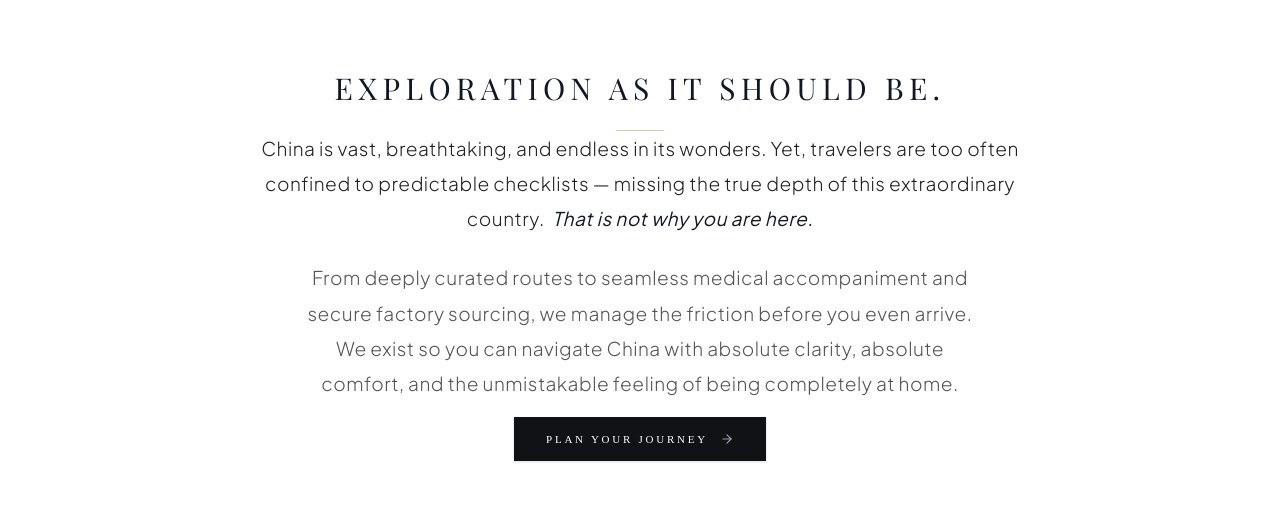
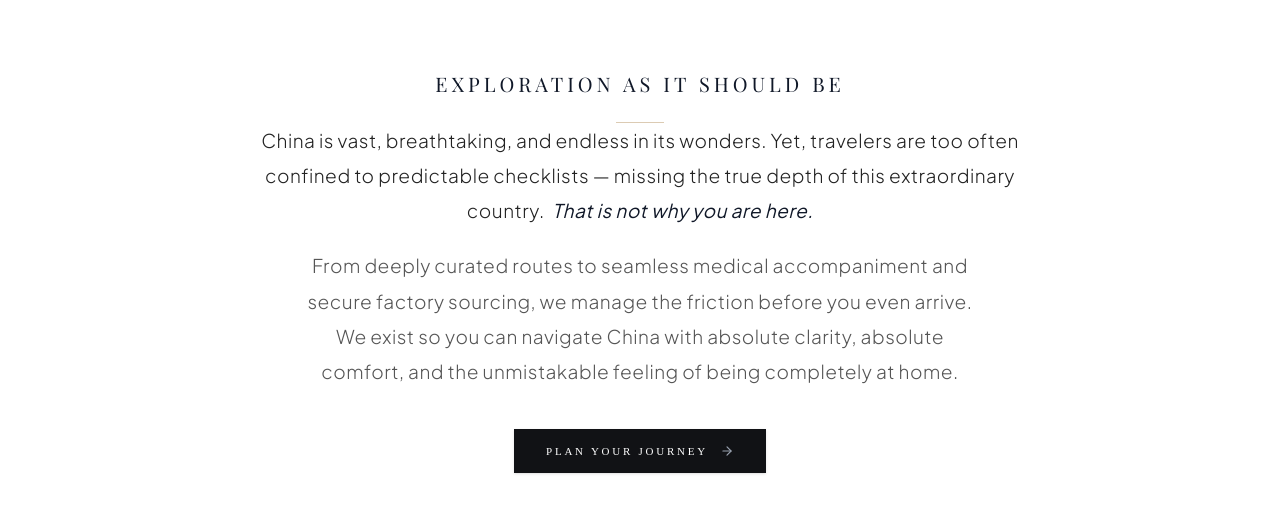
Before and after one commit to FreakTelevision/lokalchina, a Next.js app: page /de in a window 1280 px wide. Shown: the part 826-1349 px from the top of the page. Built offline with nearby package versions, Linux system fonts and the light colour scheme; a web font is replaced by a local one.

Commit message:
Brand intro: smaller headline, no period, wider text, more CTA space

```diff
--- a/package.json
+++ b/package.json
@@ -7,7 +7,7 @@
     "build": "next build",
     "start": "next start",
     "lint": "eslint",
-    "postinstall": "prisma generate && npx tsx prisma/seed.ts"
+    "postinstall": "prisma generate"
   },
   "dependencies": {
     "@auth/prisma-adapter": "^2.11.2",
--- a/src/app/[locale]/page.tsx
+++ b/src/app/[locale]/page.tsx
@@ -120,11 +120,11 @@ export default async function HomePage({ params }: PageProps) {
       {/* BRAND INTRO */}
       <section className="bg-white text-black py-24 px-6">
         <div className="max-w-4xl mx-auto text-center">
-          <h2 className="text-2xl md:text-3xl font-normal tracking-[0.18em] uppercase text-gray-900" style={{ fontFamily: 'var(--font-playfair)' }}>
-            EXPLORATION AS IT SHOULD BE.
+          <h2 className="text-lg md:text-xl font-normal tracking-[0.2em] uppercase text-gray-900" style={{ fontFamily: 'var(--font-playfair)' }}>
+            EXPLORATION AS IT SHOULD BE
           </h2>
           <div className="w-12 h-[1px] bg-[#c5a880]/60 mx-auto mt-6" />
-          <div className="space-y-6 text-sm md:text-[15px] text-gray-600 font-light leading-relaxed tracking-wide max-w-3xl mx-auto">
+          <div className="space-y-5 text-sm md:text-[15px] text-gray-600 font-light leading-relaxed tracking-wide max-w-4xl mx-auto">
             <p className="text-base md:text-[19px] font-light leading-[1.85] text-[#222] tracking-wide max-w-3xl mx-auto" style={{ fontFamily: 'var(--font-mt-body)' }}>
               China is vast, breathtaking, and endless in its wonders. Yet, travelers are too often confined to predictable checklists — missing the true depth of this extraordinary country. <span className="text-gray-900 font-normal italic ml-1">That is not why you are here.</span>
             </p>
@@ -132,7 +132,7 @@ export default async function HomePage({ params }: PageProps) {
               From deeply curated routes to seamless medical accompaniment and secure factory sourcing, we manage the friction before you even arrive. We exist so you can navigate China with absolute clarity, absolute comfort, and the unmistakable feeling of being completely at home.
             </p>
           </div>
-          <div className="pt-4">
+          <div className="pt-10">
             <Link href={`/${locale}/contact`} className="inline-flex items-center gap-3 bg-[#111215] text-white hover:bg-black px-8 py-3.5 text-[11px] font-medium tracking-[0.25em] uppercase transition-all duration-300 shadow-sm group">
               Plan Your Journey
               <ArrowRight className="w-3.5 h-3.5 text-gray-400 group-hover:text-white group-hover:translate-x-1 transition-all" />
```
